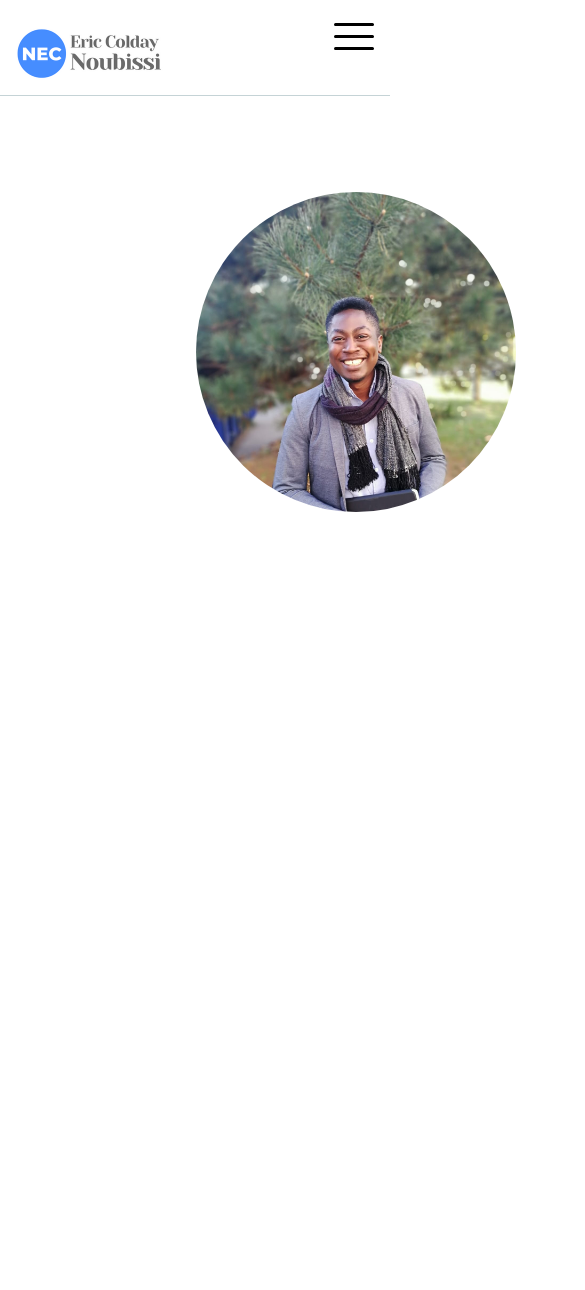
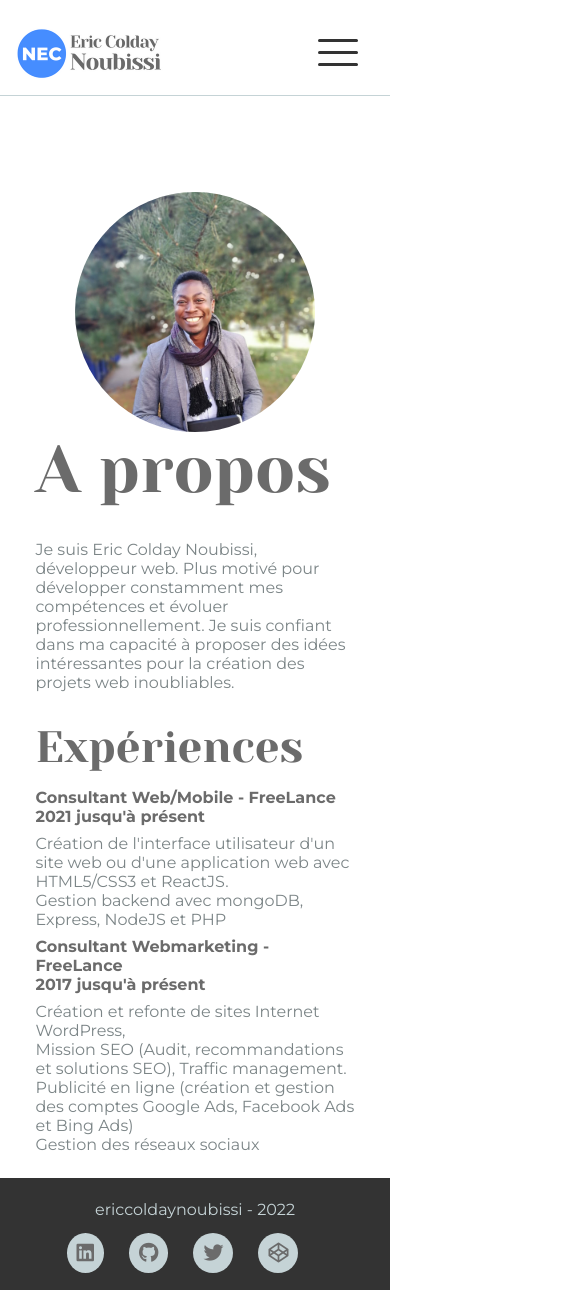
Before and after one commit to eric-colday/portfolio, a React (Create React App) app: page /a-propos in a window 390 px wide. Shown: the top 1290 px of the page, 585 px wide, since content can reach past the window. Before the commit the page ends 1174 px from the top, so only its background shows below. Built offline with nearby package versions, Linux system fonts and the light colour scheme.

Commit message:
Responsive about terminé

```diff
--- /dev/null
+++ b/src/components/Footer.js
@@ -0,0 +1,35 @@
+import React from 'react'
+
+const Footer = () => {
+  return (
+    <div className="footer">
+      <div className="footerList">
+        <span> ericcoldaynoubissi - 2022</span>
+        <ul className="footerListItems">
+            <li>
+                <a href="https://www.linkedin.com/in/ecnoubissi/" target="_blank" rel="noopener noreferrer">
+                    <i className="fab fa-linkedin"></i>
+                </a>
+            </li>
+            <li>
+                <a href="https://github.com/eric-colday" target="_blank" rel="noopener noreferrer">
+                    <i className="fab fa-github"></i>
+                </a>
+            </li>
+            <li>
+                <a href="https://twitter.com/EricColday" target="_blank" rel="noopener noreferrer">
+                    <i className="fab fa-twitter"></i>
+                </a>
+            </li>
+            <li>
+                <a href="https://codepen.io/eric-colday-noubissi" target="_blank" rel="noopener noreferrer">
+                    <i className="fab fa-codepen"></i>
+                </a>
+            </li>
+        </ul>
+      </div>
+    </div>
+  )
+}
+
+export default Footer
--- a/src/pages/About.js
+++ b/src/pages/About.js
@@ -1,4 +1,5 @@
 import React from 'react'
+import Footer from '../components/Footer'
 // import Header from '../components/Header'
 import Navbar from '../components/Navbar'
 
@@ -40,6 +41,7 @@ export default function About() {
             </div>
         </div>
       </main>
+      <Footer/>
     </div>
   )
 }
--- a/src/styles/_settings.scss
+++ b/src/styles/_settings.scss
@@ -71,3 +71,23 @@ a:visited {
 a.nav-tive{
     color: $color-7;
 }
+
+@media screen and (max-width: 580px) {
+    h2{
+        font-size: 66px;
+    }
+
+    h3{
+        font-size: 44px;
+    }
+}
+
+@media screen and (max-width: 320px) {
+    h2{
+        font-size: 56px;
+    }
+
+    h3{
+        font-size: 38px;
+    }
+}
--- /dev/null
+++ b/src/styles/components/_footer.scss
@@ -0,0 +1,43 @@
+.footer{
+    width: 100%;
+    height: 5rem;
+    background: $black;
+    color: $color-1;
+}
+
+.footerList{
+    display: flex;
+    justify-content: space-around;
+    align-items: center;
+    padding: 22px 0 0 0;
+}
+
+.footerListItems{
+    display: flex;
+    font-size: 20px;
+}
+
+.fab{
+    background: $color-1;
+    border-radius: 50%;
+    padding: 10px;
+    cursor: pointer;
+    transition: .5s;
+    &:hover{
+        background: $white;
+    }
+}
+
+@media screen and (max-width: 580px) {
+    .footer {
+        height: 7rem;
+    }
+    .footerList{
+        flex-direction: column;
+        align-items: center;
+    }
+
+    .footerListItems {
+        padding: 14px 0 0px 0;
+    }
+}
--- a/src/styles/components/_navbar.scss
+++ b/src/styles/components/_navbar.scss
@@ -68,7 +68,7 @@
         margin: 0 auto;
         width: 3vw;
         height: 1px;
-        background: black;
+        background: $black;
     }
 
     .navbar-item:last-child:after{
@@ -84,8 +84,8 @@
     .navbar-burger{
         display: block;
         position: fixed;
-        top: 1rem;
-        right: 1rem;
+        top: 2rem;
+        right: 2rem;
     }
 
     .navbar-burger:hover{
@@ -100,7 +100,7 @@
         height: 3px;
         position: relative;
         border-radius: 3px;
-        background: black;
+        background: $black;
         transition: all .5s ease-in-out;
     }
 
--- a/src/styles/pages/_about.scss
+++ b/src/styles/pages/_about.scss
@@ -44,3 +44,31 @@
     padding: 8px 0 8px 0;
 
 }
+
+@media screen and (max-width: 768px) {
+    .about{
+        display: flex;
+        flex-direction: column;
+        align-items: center;
+        padding-left: 0;
+    }
+
+    .img {
+        width: 15rem;
+        height: 15rem;
+    }
+}
+
+@media screen and (max-width: 580px) {
+    .exp-1{
+        padding-left: 0;
+    }
+
+    .about-text{
+        width: 100%;
+    }
+
+    .about-text-2{
+        width: 100%;
+    }
+}
--- a/src/styles/styles.scss
+++ b/src/styles/styles.scss
@@ -1,5 +1,6 @@
 @import './settings';
 @import './components/header';
 @import './components/navbar';
+@import './components/footer';
 @import './pages/home';
 @import './pages/about';
```
